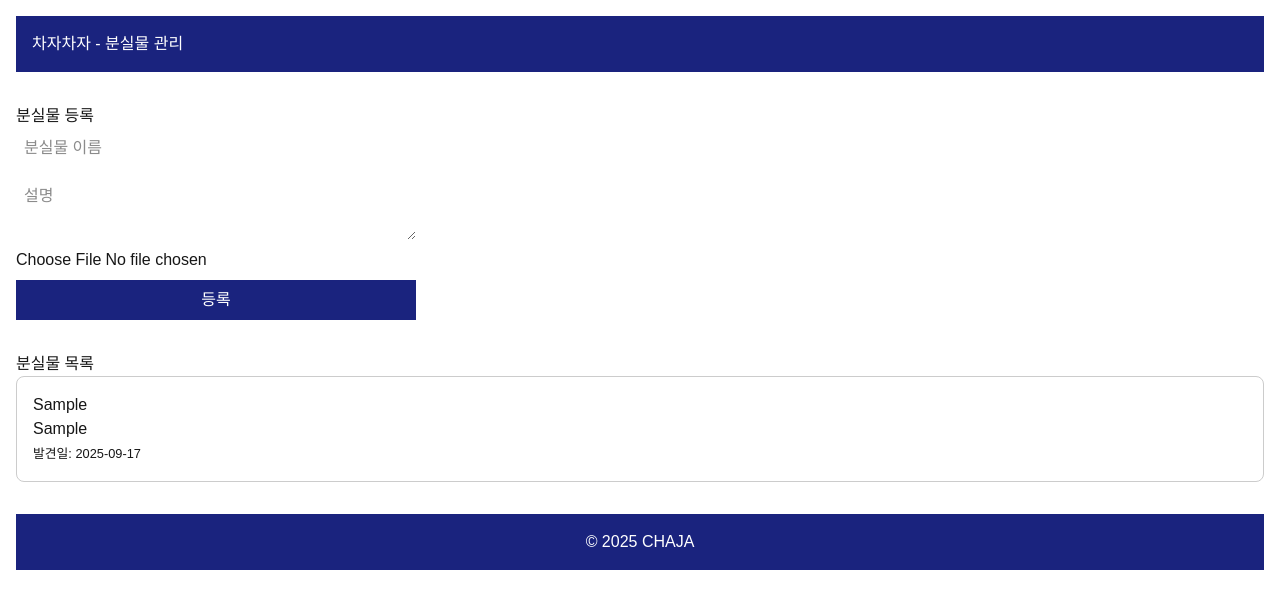
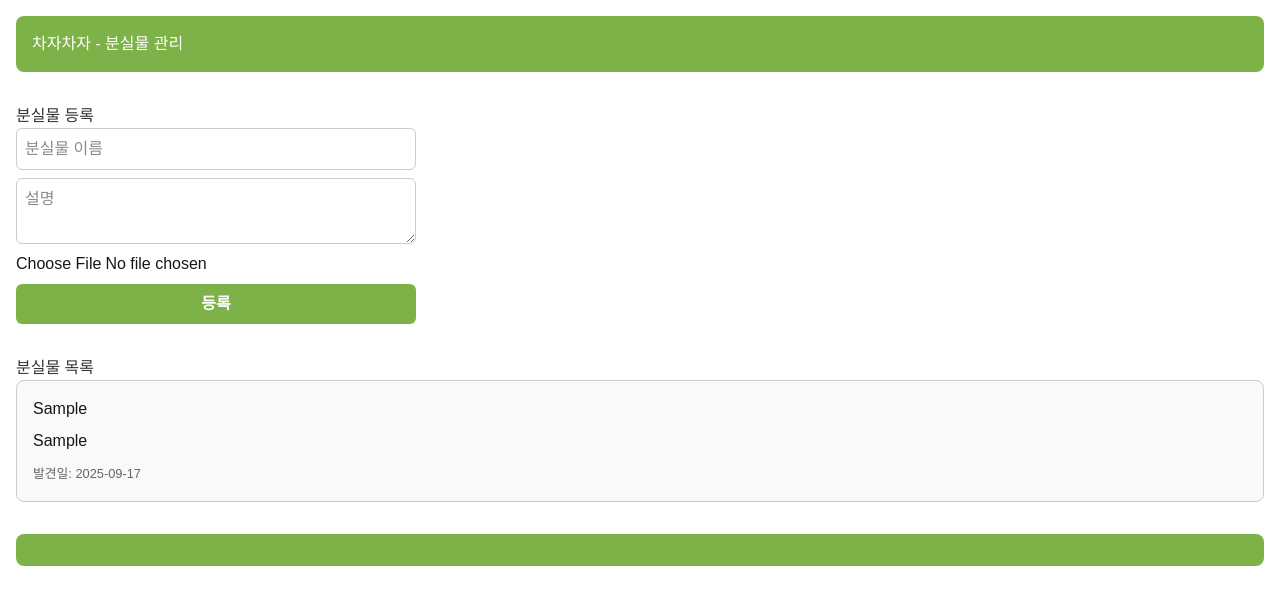
Before and after one commit to MiruHeon/chaja-project, a Next.js app: page / in a window 1280 px wide. Both pictures are taken after typing "Sample", "Sample" into the empty fields and a click on the button "등록". Shown: the top 608 px of the page. Built offline with nearby package versions, Linux system fonts and the light colour scheme.

Commit message:
page.tsx

```diff
--- a/app/page.tsx
+++ b/app/page.tsx
@@ -6,7 +6,7 @@ type LostItem = {
   id: number;
   name: string;
   description: string;
-  image?: string; // 이미지 URL (미리보기)
+  image?: string;
   foundDate: string;
 };
 
@@ -35,41 +35,62 @@ export default function Home() {
   };
 
   return (
-    <div style={{ fontFamily: "Arial, sans-serif", padding: "1rem" }}>
+    <div style={{ fontFamily: "Arial, sans-serif", backgroundColor: "#ffffff", minHeight: "100vh", padding: "1rem" }}>
+
       {/* Header */}
-      <header style={{ padding: "1rem", backgroundColor: "#1A237E", color: "white" }}>
-        <h1>차자차자 - 분실물 관리</h1>
+      <header style={{ padding: "1rem", backgroundColor: "#7DB249", color: "white", borderRadius: "8px" }}>
+        <h1 style={{ margin: 0 }}>차자차자 - 분실물 관리</h1>
       </header>
 
       {/* 분실물 등록 폼 */}
       <section style={{ marginTop: "2rem", marginBottom: "2rem" }}>
-        <h2>분실물 등록</h2>
+        <h2 style={{ color: "#333" }}>분실물 등록</h2>
         <form
           onSubmit={handleAddItem}
-          style={{ display: "flex", flexDirection: "column", gap: "0.5rem", maxWidth: "400px" }}
+          style={{
+            display: "flex",
+            flexDirection: "column",
+            gap: "0.5rem",
+            maxWidth: "400px",
+          }}
         >
           <input
             type="text"
             placeholder="분실물 이름"
             value={name}
             onChange={(e) => setName(e.target.value)}
-            style={{ padding: "0.5rem" }}
+            style={{ padding: "0.5rem", borderRadius: "6px", border: "1px solid #ccc" }}
           />
           <textarea
             placeholder="설명"
             value={description}
             onChange={(e) => setDescription(e.target.value)}
-            style={{ padding: "0.5rem" }}
+            style={{ padding: "0.5rem", borderRadius: "6px", border: "1px solid #ccc" }}
           />
           <input
             type="file"
             accept="image/*"
             onChange={(e) => e.target.files && setImageFile(e.target.files[0])}
           />
-          {imageFile && <img src={URL.createObjectURL(imageFile)} alt="미리보기" width={100} />}
+          {imageFile && (
+            <img
+              src={URL.createObjectURL(imageFile)}
+              alt="미리보기"
+              width={100}
+              style={{ marginTop: "0.5rem", borderRadius: "6px", border: "1px solid #ccc" }}
+            />
+          )}
           <button
             type="submit"
-            style={{ padding: "0.5rem", backgroundColor: "#1A237E", color: "white", border: "none", cursor: "pointer" }}
+            style={{
+              padding: "0.5rem",
+              backgroundColor: "#7DB249",
+              color: "white",
+              border: "none",
+              borderRadius: "6px",
+              cursor: "pointer",
+              fontWeight: "bold",
+            }}
           >
             등록
           </button>
@@ -78,9 +99,9 @@ export default function Home() {
 
       {/* 분실물 목록 */}
       <main>
-        <h2>분실물 목록</h2>
+        <h2 style={{ color: "#333" }}>분실물 목록</h2>
         {lostItems.length === 0 ? (
-          <p>등록된 분실물이 없습니다.</p>
+          <p style={{ color: "#555" }}>등록된 분실물이 없습니다.</p>
         ) : (
           lostItems.map((item) => (
             <div
@@ -90,12 +111,20 @@ export default function Home() {
                 borderRadius: "8px",
                 padding: "1rem",
                 marginBottom: "1rem",
+                backgroundColor: "#f9f9f9",
               }}
             >
-              <h3>{item.name}</h3>
-              <p>{item.description}</p>
-              {item.image && <img src={item.image} alt={item.name} width={150} style={{ marginTop: "0.5rem" }} />}
-              <small>발견일: {item.foundDate}</small>
+              <h3 style={{ margin: "0 0 0.5rem 0" }}>{item.name}</h3>
+              <p style={{ margin: "0 0 0.5rem 0" }}>{item.description}</p>
+              {item.image && (
+                <img
+                  src={item.image}
+                  alt={item.name}
+                  width={150}
+                  style={{ marginTop: "0.5rem", borderRadius: "6px", border: "1px solid #ccc" }}
+                />
+              )}
+              <small style={{ color: "#666" }}>발견일: {item.foundDate}</small>
             </div>
           ))
         )}
@@ -106,12 +135,12 @@ export default function Home() {
         style={{
           padding: "1rem",
           textAlign: "center",
-          backgroundColor: "#1A237E",
+          backgroundColor: "#7DB249",
           color: "white",
+          borderRadius: "8px",
           marginTop: "2rem",
         }}
       >
-        © 2025 CHAJA
       </footer>
     </div>
   );
```
